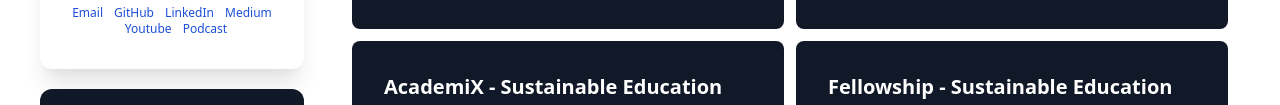
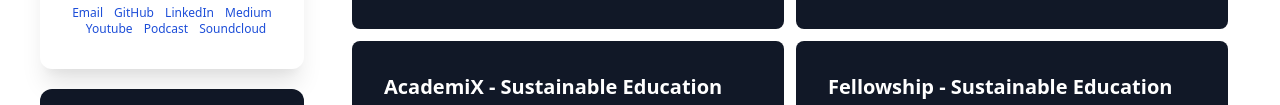
Before and after one commit to Gravewalker666/gravewalker666.github.io, a website: page src/index.html in a window 1280 px wide. Shown: the part 483-588 px from the top of the page. Drawn offline with nearby package versions, Linux system fonts and the light colour scheme; no server answers.

Commit message:
Add Soundcloud link into the profile section (#29)

```diff
--- a/src/index.html
+++ b/src/index.html
@@ -59,6 +59,9 @@
                                         </a>
                                         <a href="https://anchor.fm/gravewalker666" target="_blank">
                                             Podcast
+                                        </a>
+                                        <a href="https://soundcloud.com/user-150007563" target="_blank">
+                                            Soundcloud
                                         </a>
                                     </div>
                                 </div>
```
